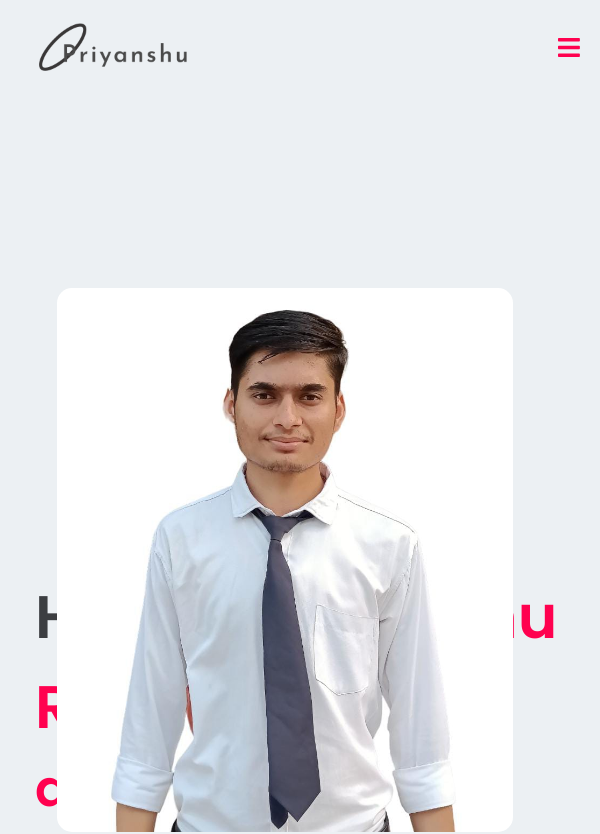
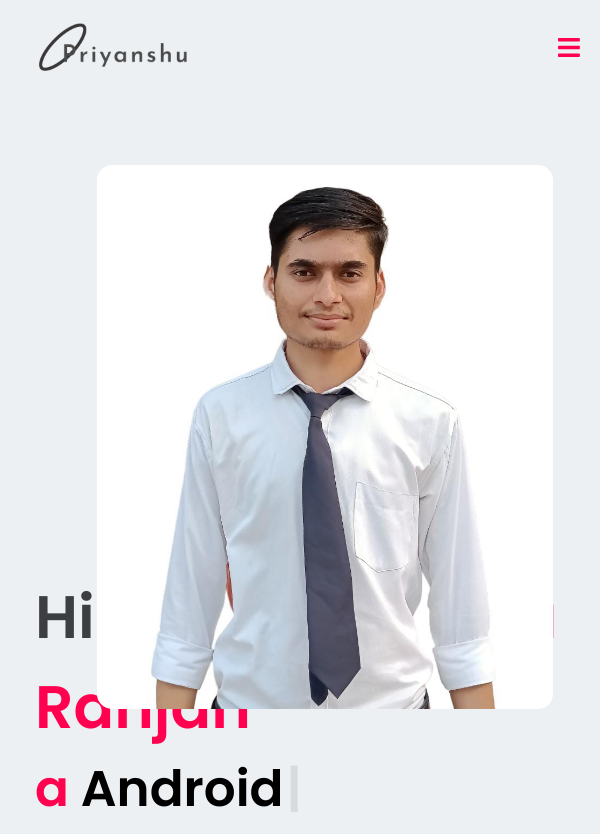
Before and after one commit to priyanshuuranjan/Portfolio, a React (Create React App) app: page / in a window 600 px wide. Shown: the top 834 px of the page. Built offline with nearby package versions, Linux system fonts and the light colour scheme.

Commit message:
some changes for phone screen

```diff
--- a/src/Components/Hero/Home.css
+++ b/src/Components/Hero/Home.css
@@ -68,6 +68,10 @@
   width: 510px;
   margin-top: 20%;
 }
+/*hover effect*/
+.hero .right_img:hover {
+  background: #b8bac5;
+}
 .hero .right_img img {
   position: absolute;
   top: 0;
@@ -104,6 +108,7 @@
   }
   .hero .right_img img {
     border-radius: 15px;
-
+    margin-right: -5px;
+    margin-top: 5px;
   }
 }
```
